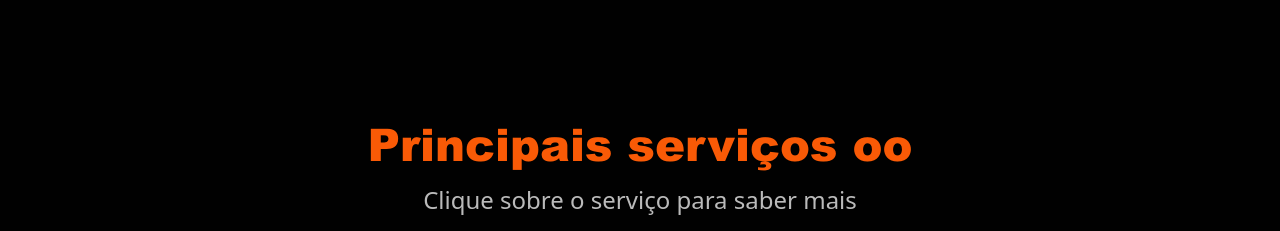
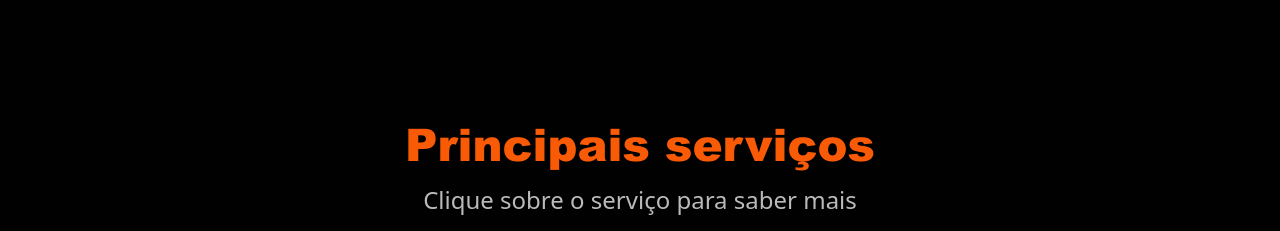
Before and after one commit to PedroBryk/Abryk-moto-service, a plain HTML site: page index.html in a window 1280 px wide. Shown: the part 1540-1771 px from the top of the page. Drawn offline with nearby package versions, Linux system fonts and the light colour scheme.

Commit message:
Update
Alteração de testes

```diff
--- a/index.html
+++ b/index.html
@@ -98,7 +98,7 @@
         <section class="principais-servicos">
           <div class="titulo-servicos">
             <h1 class="servico-titulo">
-              Principais serviços oo
+              Principais serviços
             </h1>
             <h4 class="servico-texto">
               Clique sobre o serviço para saber mais
```
